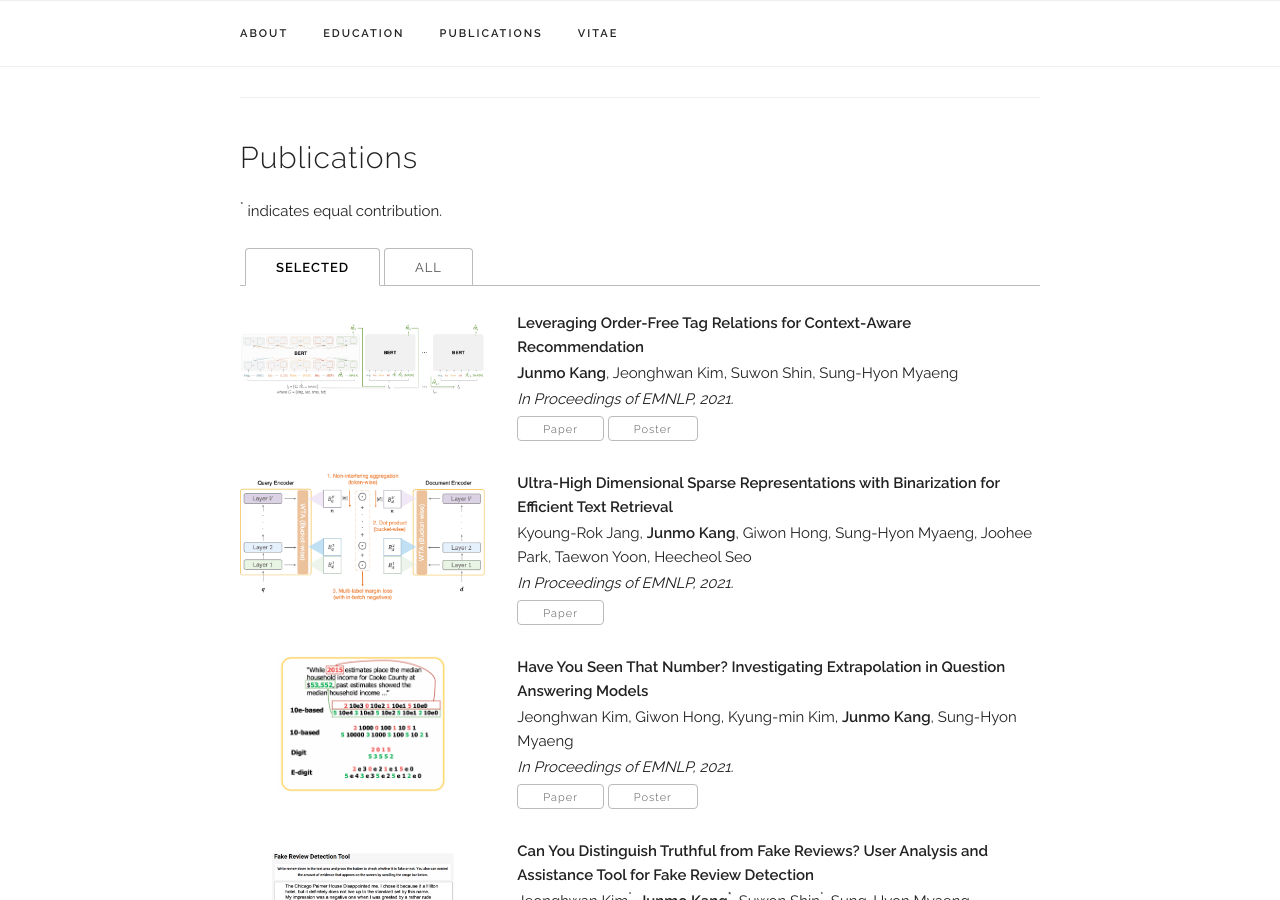
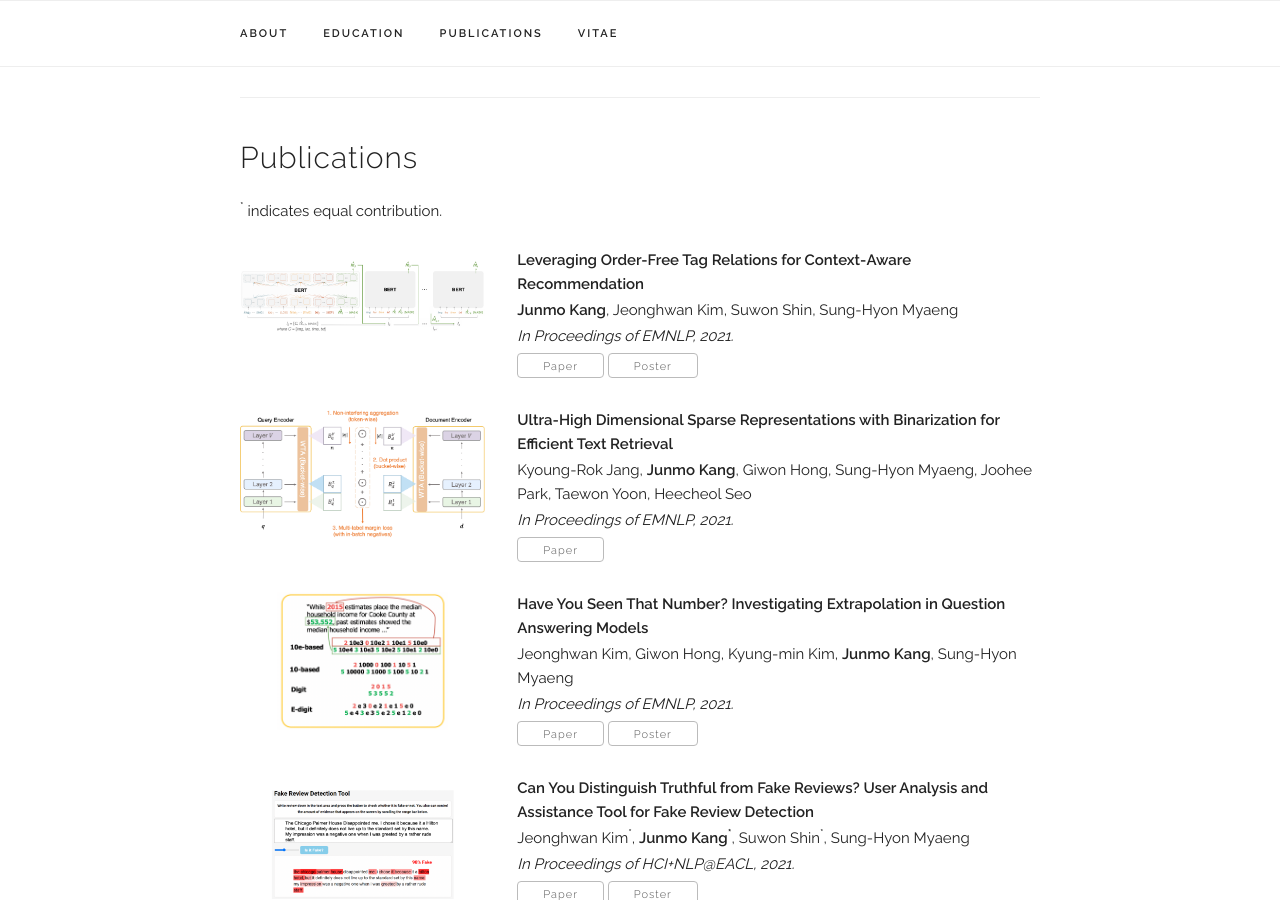
Before and after one commit to jm-kang/jm-kang.github.io, a Jekyll site: the page built from index.html, in a window 1280 px wide and 900 px high, scrolled down 1154 px. Built offline with Jekyll 4.4.1, drawn with Linux system fonts in a browser that asks for light colours; some web fonts are replaced.

Commit message:
deleted selected

```diff
--- a/index.html
+++ b/index.html
@@ -58,10 +58,10 @@ layout: default
   <sup>*</sup> indicates equal contribution.
   </p>
 
-  <ul class="tab-nav">
+  <!-- <ul class="tab-nav">
     <li><div class="button active" data-ref="#papers-selected">Selected</div></li>
     <li><div class="button" data-ref="#papers-all">All</div></li>
-  </ul>
+  </ul> -->
 
   <div class="tab-content">
     <div class="tab-pane active" id="papers-selected">
@@ -105,7 +105,7 @@ layout: default
       {% endfor %}
     </div>
 
-    <div class="tab-pane" id="papers-all">
+    <!-- <div class="tab-pane" id="papers-all">
       {% for paper in site.data.publications.papers %}
         <div class="paper">
           <div class="row">
@@ -144,7 +144,7 @@ layout: default
         </div>
     {% endfor %}
   </div>
-</div>
+</div> -->
 
 <!-- ========== PROJECTS ========== -->
 <!-- <div class="docs-section" id="projects">
```
